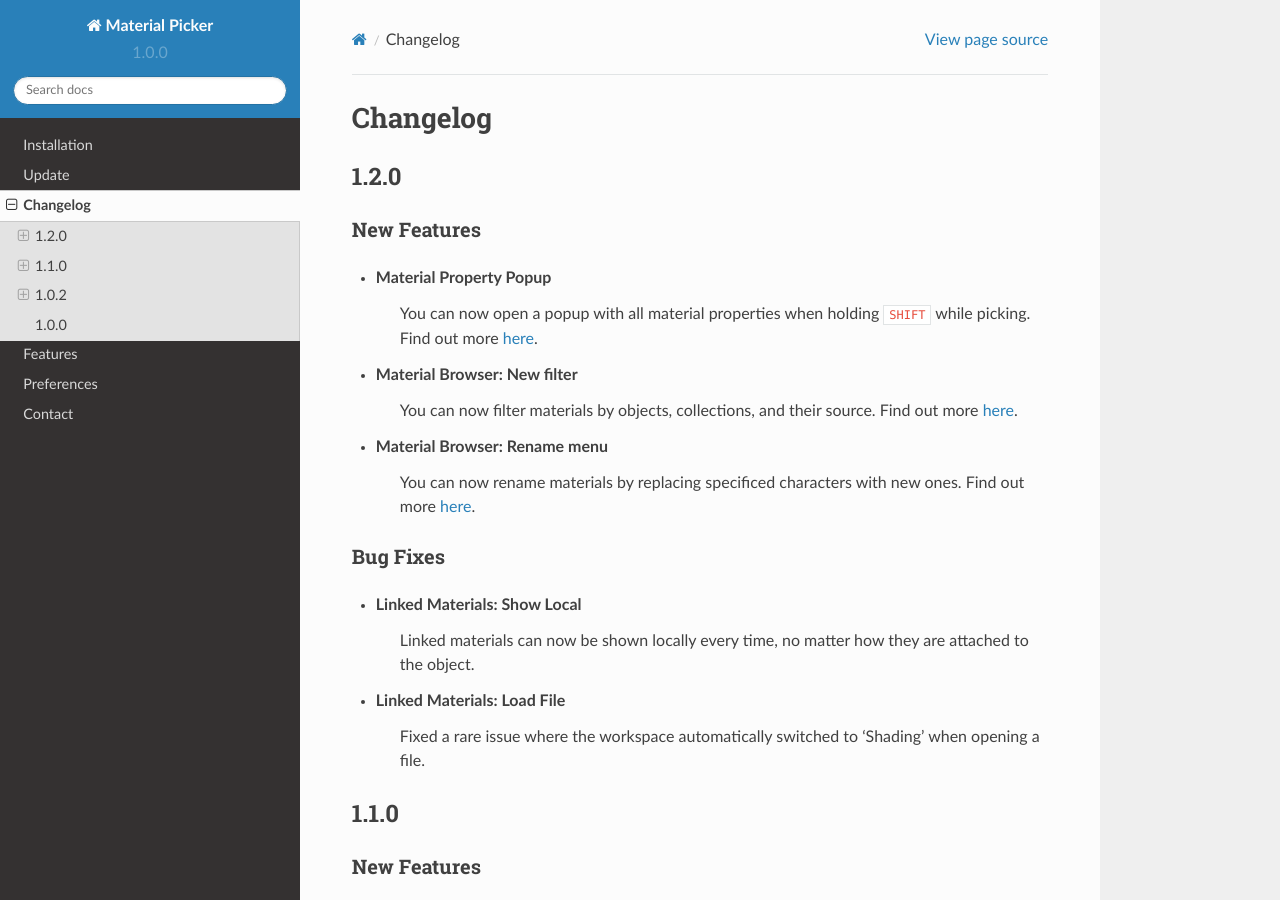
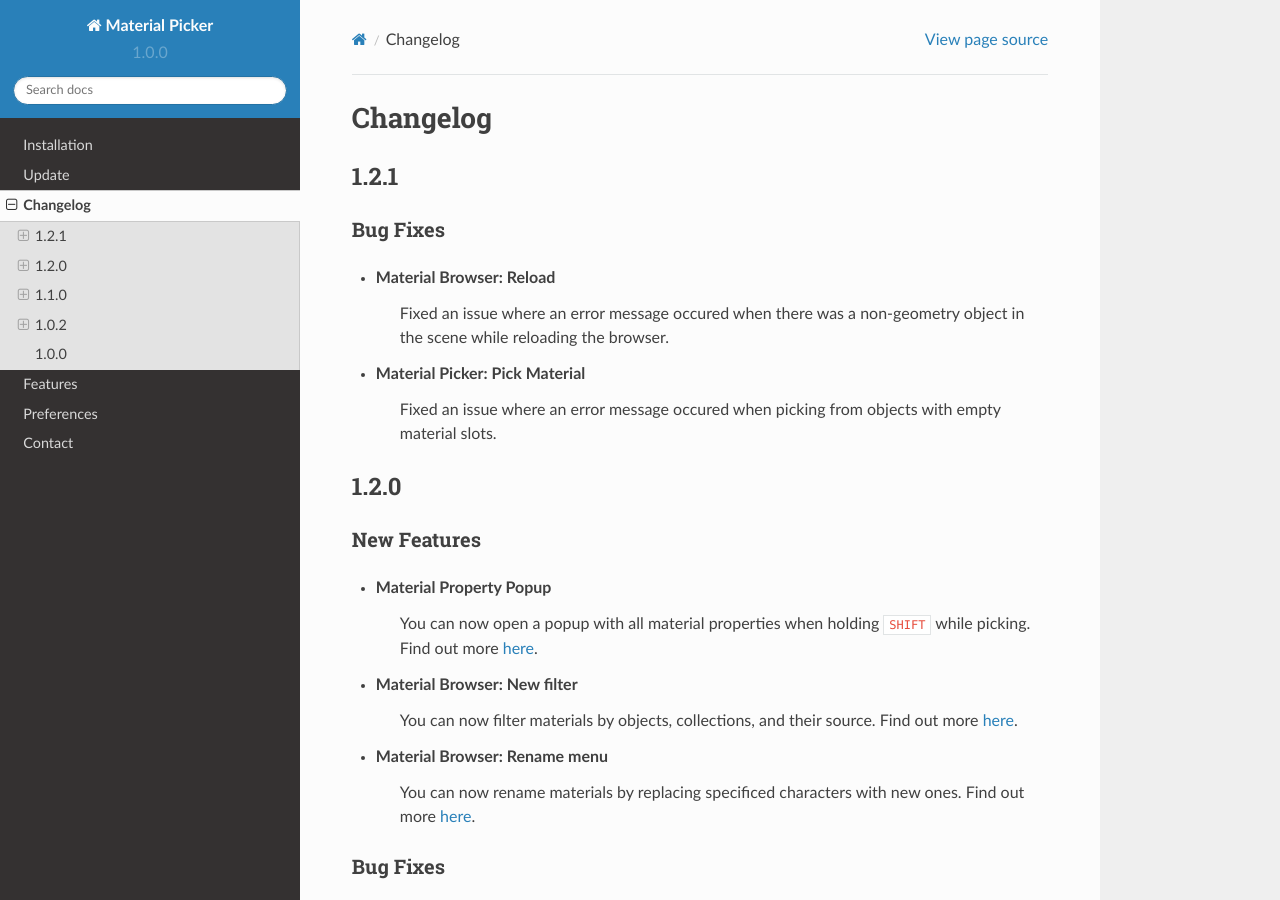
Before and after one commit to rubenmesserschmidt/Material-Picker_docs, a Sphinx documentation site: the page built from docs/source/changelog.rst, in a window 1280 px wide and 900 px high. Built offline with Sphinx 7.4.7 and the Read the Docs theme 2.0.0, drawn with Linux system fonts in a browser that asks for light colours.

Commit message:
update 1.2.1

```diff
--- a/docs/source/changelog.rst
+++ b/docs/source/changelog.rst
@@ -1,6 +1,19 @@
 #########
 Changelog
 #########
+
+*****
+1.2.1
+*****
+
+Bug Fixes
+=========
+
+* **Material Browser: Reload**
+   Fixed an issue where an error message occured when there was a non-geometry object in the scene while reloading the browser.
+
+* **Material Picker: Pick Material**
+   Fixed an issue where an error message occured when picking from objects with empty material slots.
 
 *****
 1.2.0
```
Also changed, not shown: 1 other file.
